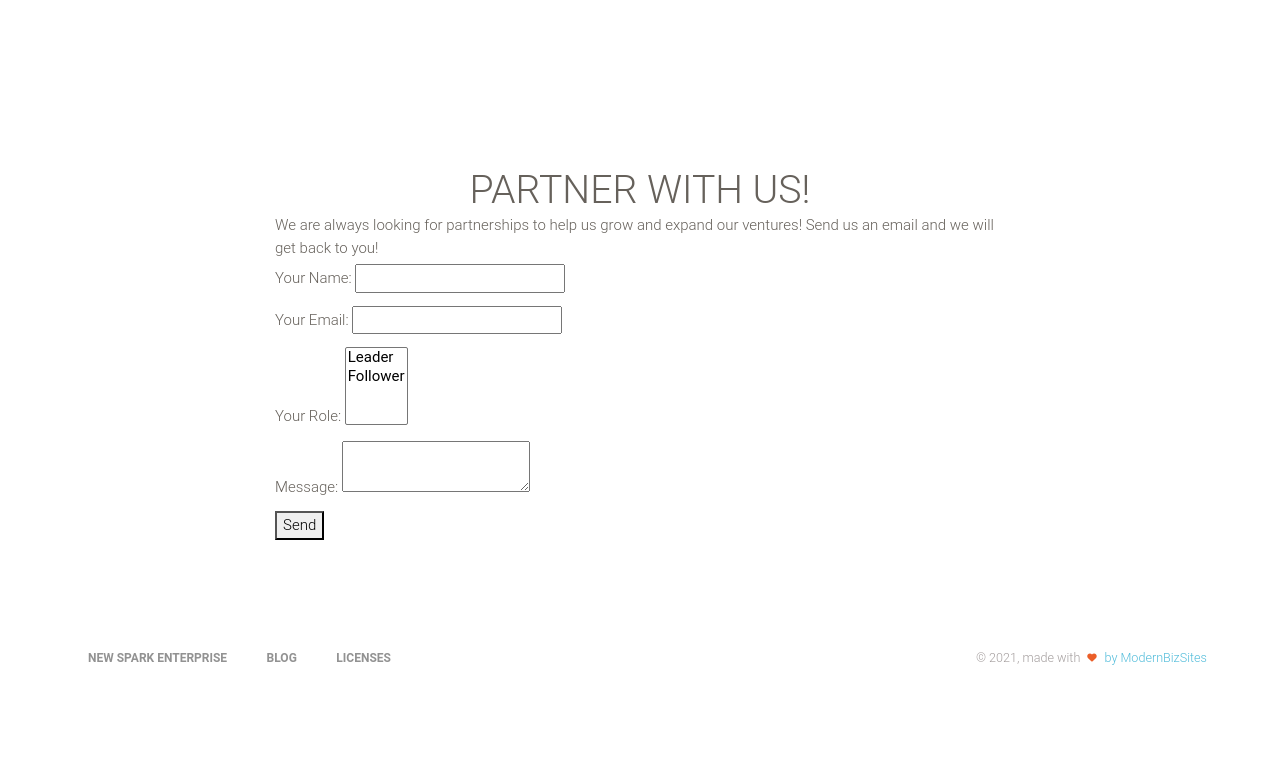
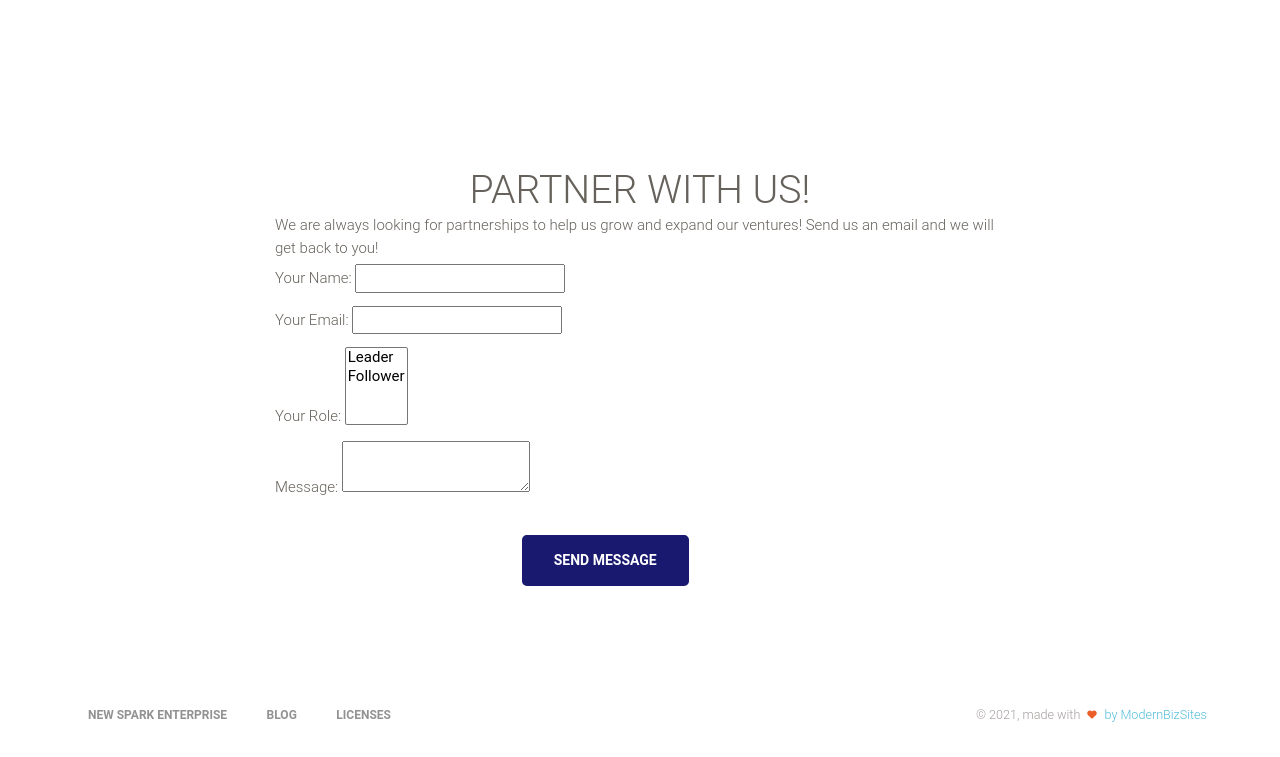
Before and after one commit to thesparrow/wordlynx, a website: page index.html in a window 1280 px wide. Shown: the part 1426-2183 px from the top of the page. Before the commit the page ends 2126 px from the top, so only its background shows below. Drawn offline with Linux system fonts and the light colour scheme; some packages are replaced by stand-ins of ours.

Commit message:
feat: adding stylized button

```diff
--- a/index.html
+++ b/index.html
@@ -362,9 +362,11 @@ The above copyright notice and this permission notice shall be included in all c
                             <p>
                                 <label>Message: <textarea name="message"></textarea></label>
                             </p>
-                            <p>
-                                <button type="submit">Send</button>
-                            </p>
+                            <div class="form-row">
+                                <div class="form-group col-md-4 ml-auto mr-auto mt-4">
+                                    <button type="submit" class="btn btn-cta btn-lg btn-fill">Send Message</button>
+                                </div>
+                            </div>
                         </form>
 
                     </div>
```
